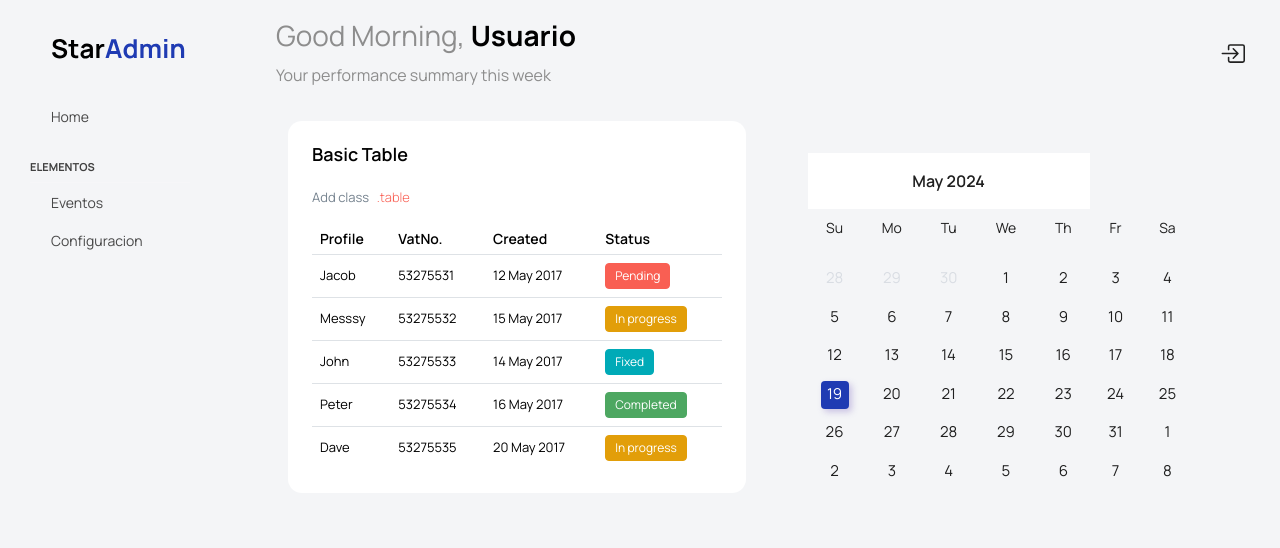
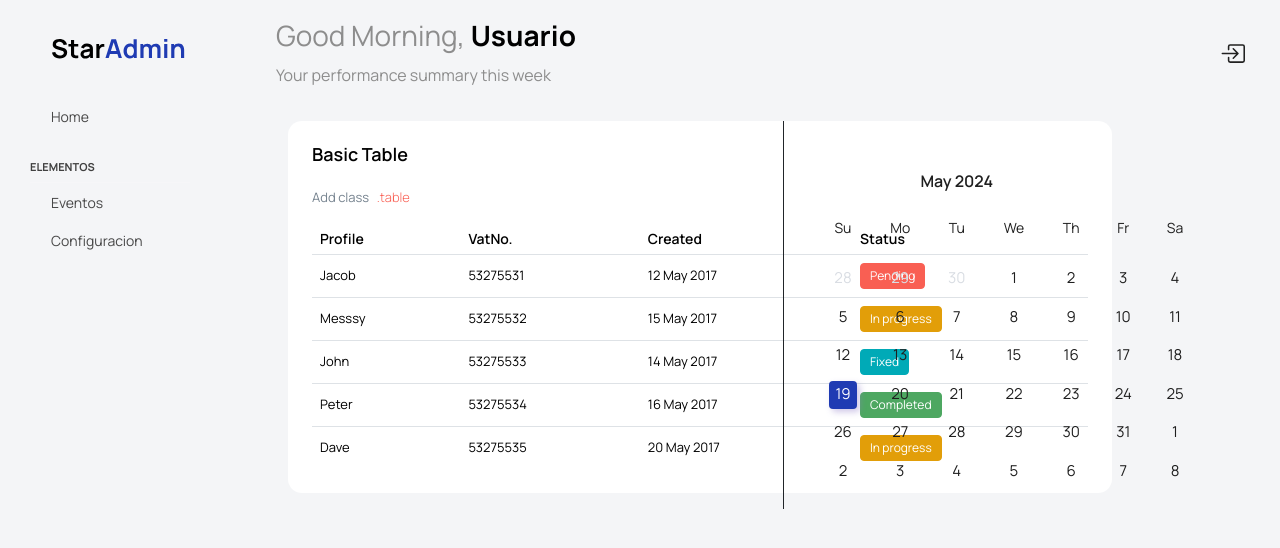
Before and after one commit to BryanSagbay/watakuy, an Angular app: page /inicio/eventos in a window 1280 px wide. Shown: the top 548 px of the page. Built offline with nearby package versions, Linux system fonts and the light colour scheme; sample sign-in values are in the browser's storage.

Commit message:
Add files

```diff
--- a/src/app/pages/eventos/eventos.component.html
+++ b/src/app/pages/eventos/eventos.component.html
@@ -1,7 +1,8 @@
+
 <div class="container-fluid">
   <div class="row">
-    <div class="col">
-      <div class="card">
+    <div class="col"  >
+      <div class="card" style="width: 180%;">
         <div class="card-body">
           <h4 class="card-title">Basic Table</h4>
           <p class="card-description">Add class <code>.table</code></p>
@@ -56,10 +57,9 @@
         </div>
       </div>
     </div>
-    <div class="col justify-content-end align-items-end">
+    <div class="col d-grid gap-2 d-md-flex justify-content-md-end">
       <div
-        class="datepicker datepicker-dropdown datepicker-orient-right datepicker-orient-bottom"
-        style="width: 25%"
+        class="datepicker datepicker-dropdown datepicker-orient-right datepicker-orient-bottom" style="border-left: 1px solid;"
       >
         <div class="datepicker-days">
           <table class="table-condensed">
```
